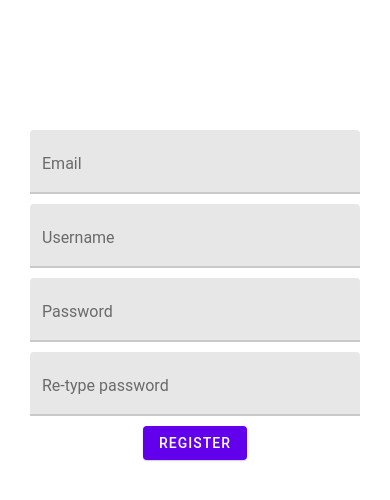
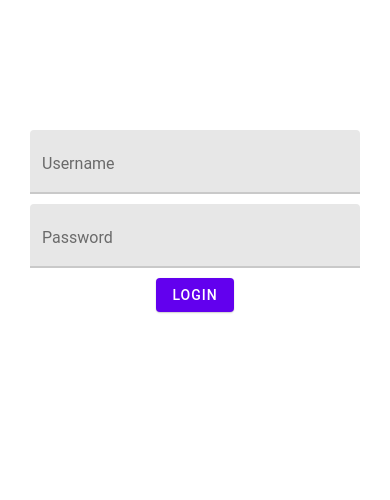
Before and after one commit to RavikanthDodda/gamify-schedule, a React Native app: screen / in a window 390 px wide. Shown: the top 500 px of the page. Built offline with nearby package versions, Linux system fonts and the light colour scheme.

Commit message:
Added login page

```diff
--- a/App.js
+++ b/App.js
@@ -4,12 +4,13 @@ import { TextInput } from "react-native-paper";
 
 import { StyleSheet, Text, View } from "react-native";
 import RegistrationPage from "./components/RegistrationPage";
+import LoginPage from "./components/LoginPage"
 
 export default function App() {
   const [text, setText] = React.useState("");
 
   return (
-   <RegistrationPage />
+   < LoginPage/>
   );
 }
 
--- /dev/null
+++ b/components/LoginPage.jsx
@@ -0,0 +1,74 @@
+import React from "react";
+import { Button, TextInput } from "react-native-paper";
+
+import { StyleSheet, Text, View } from "react-native";
+import validate from "../utils/validation_wrapper";
+
+const Separator = () => (
+    <View style={styles.separator} />
+  );
+
+export default function LoginPage(){
+    const [username, setUsername] = React.useState("")
+    const [password, setPassword] = React.useState("")
+
+    const [passwordError, setPasswordError] = React.useState("");
+    const [usernameError, setUsernameError] = React.useState("");
+
+    return (
+        <View style={styles.container}>
+          <View style={styles.field}>
+            <TextInput
+              label="Username"
+              value={username}
+              textContentType="username"
+              onChangeText={(username) => setUsername(username)}
+              onBlur={() => {
+                setUsernameError(username !== "" ? "" : "Please enter a username");
+              }}
+              error={usernameError !== ""}
+            />
+            <Text style={styles.errorText}>{usernameError}</Text>
+          </View>
+          <View style={styles.field}>
+            <TextInput
+              label="Password"
+              value={password}
+              textContentType="password"
+              secureTextEntry={true}
+              onChangeText={(password) => setPassword(password)}
+              onBlur={() => {
+                setPasswordError(validate("password", password));
+              }}
+              error={passwordError !== ""}
+            />
+            <Text style={styles.errorText}>{passwordError}</Text>
+          </View>
+          <View style={styles.btn}>
+            <Button mode="contained">Login</Button>
+          </View>
+        </View>
+    )
+}
+
+const styles = StyleSheet.create({
+  container: {
+    display: "flex",
+    padding: 30,
+    marginTop: 100,
+    backgroundColor: "#fff",
+    justifyContent: "center",
+  },
+  field: {
+    marginBottom: 10,
+  },
+  btn: {
+    display: "flex",
+    width: "100%",
+    justifyContent: "center",
+    alignItems: "center",
+  },
+    errorText: {
+      color: "red",
+    },
+  });
```
Also changed, not shown: 2 other files (tests, documents, lock files or other folders).
